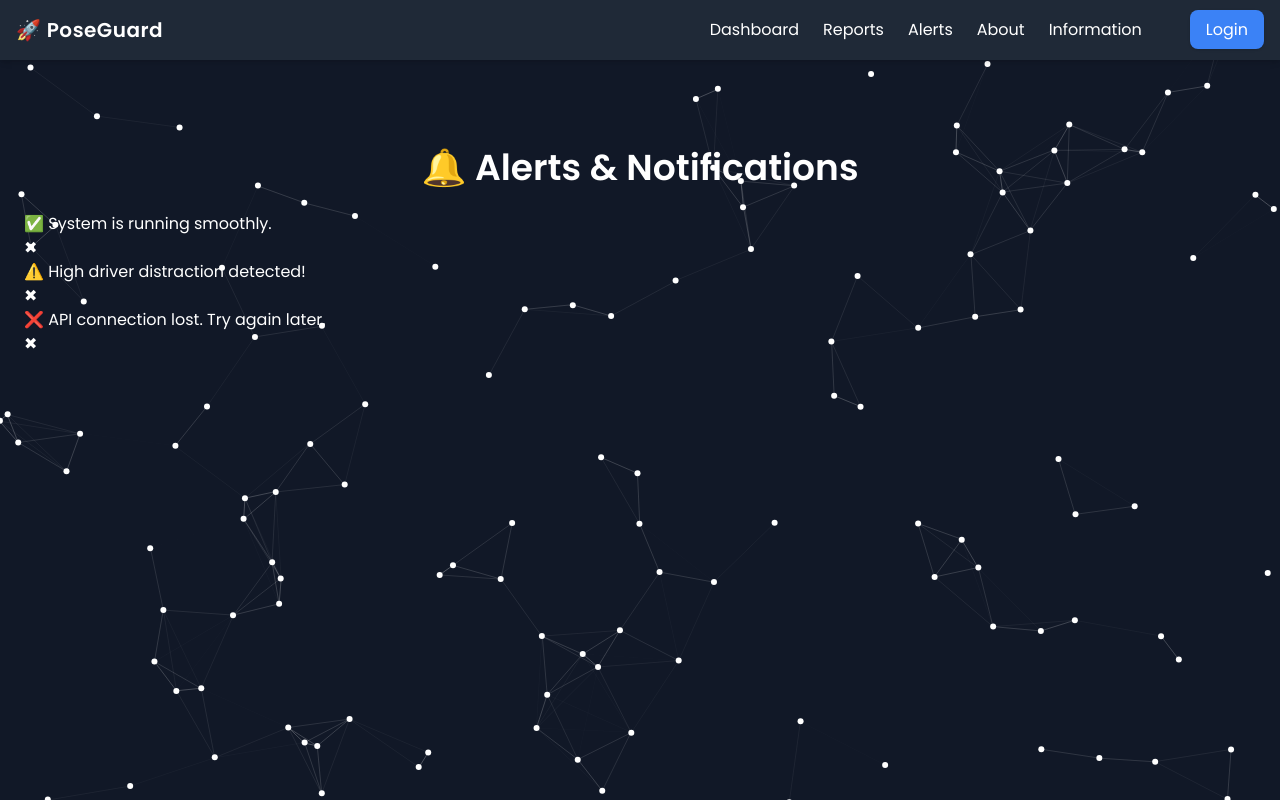
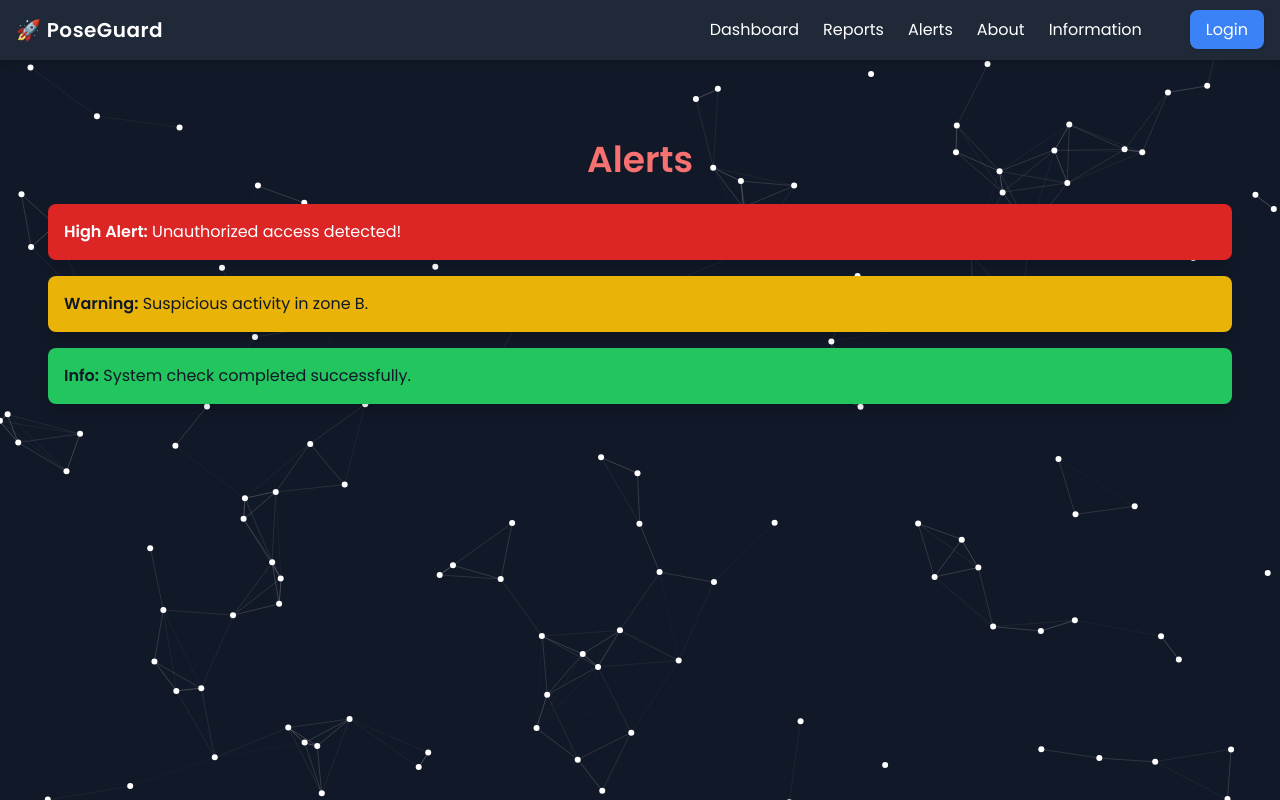
Before and after one commit to AdityaSrivastavDS/Driver-Unwanted-Pose-Detection-and-Feedback-System, a Flask app: page /alerts in a window 1280 px wide. Run offline with Flask 3, Linux system fonts and the light colour scheme; some libraries are stand-ins or nearby versions.

Commit message:
updated UI

```diff
--- a/app.py
+++ b/app.py
@@ -2,7 +2,10 @@ from flask import Flask, render_template, request, redirect, url_for, session
 from flask_sqlalchemy import SQLAlchemy
 import bcrypt
 
+
 app = Flask(__name__)
+
+
 app.config['SQLALCHEMY_DATABASE_URI'] = 'sqlite:///test.db'
 db = SQLAlchemy(app)
 app.secret_key = 'secret_key'
--- a/templates/alerts.html
+++ b/templates/alerts.html
@@ -1,30 +1,28 @@
-{% extends 'base.html' %}
+{% extends "base.html" %}
 
 {% block content %}
-<section class="py-12">
-    <h1 class="text-4xl font-bold text-center mb-6">🔔 Alerts & Notifications</h1>
+<div class="container mx-auto px-6 py-10">
+    <h1 class="text-4xl font-bold text-center text-red-400 mb-6" id="alertTitle">Alerts</h1>
 
-    <div class="alert-container">
-        <div class="alert success">
-            <p>✅ System is running smoothly.</p>
-            <button class="close-alert">✖</button>
+    <div class="space-y-4">
+        <div class="bg-red-600 text-white p-4 rounded-lg shadow-lg opacity-0 transform translate-y-5 alert-box">
+            <strong>High Alert:</strong> Unauthorized access detected!
         </div>
-        <div class="alert warning">
-            <p>⚠️ High driver distraction detected!</p>
-            <button class="close-alert">✖</button>
+
+        <div class="bg-yellow-500 text-gray-900 p-4 rounded-lg shadow-lg opacity-0 transform translate-y-5 alert-box">
+            <strong>Warning:</strong> Suspicious activity in zone B.
         </div>
-        <div class="alert error">
-            <p>❌ API connection lost. Try again later.</p>
-            <button class="close-alert">✖</button>
+
+        <div class="bg-green-500 text-gray-900 p-4 rounded-lg shadow-lg opacity-0 transform translate-y-5 alert-box">
+            <strong>Info:</strong> System check completed successfully.
         </div>
     </div>
-</section>
+</div>
 
 <script>
-document.querySelectorAll('.close-alert').forEach(btn => {
-    btn.addEventListener('click', () => {
-        btn.parentElement.style.display = 'none';
+    document.addEventListener("DOMContentLoaded", function () {
+        gsap.from("#alertTitle", { duration: 1, opacity: 0, y: -50, ease: "power3.out" });
+        gsap.to(".alert-box", { duration: 1, opacity: 1, y: 0, stagger: 0.3, ease: "power3.out" });
     });
-});
 </script>
 {% endblock %}
```
Also changed, not shown: templates/reports.html (+24 -18 lines), requirements.txt (line endings or trailing spaces).
